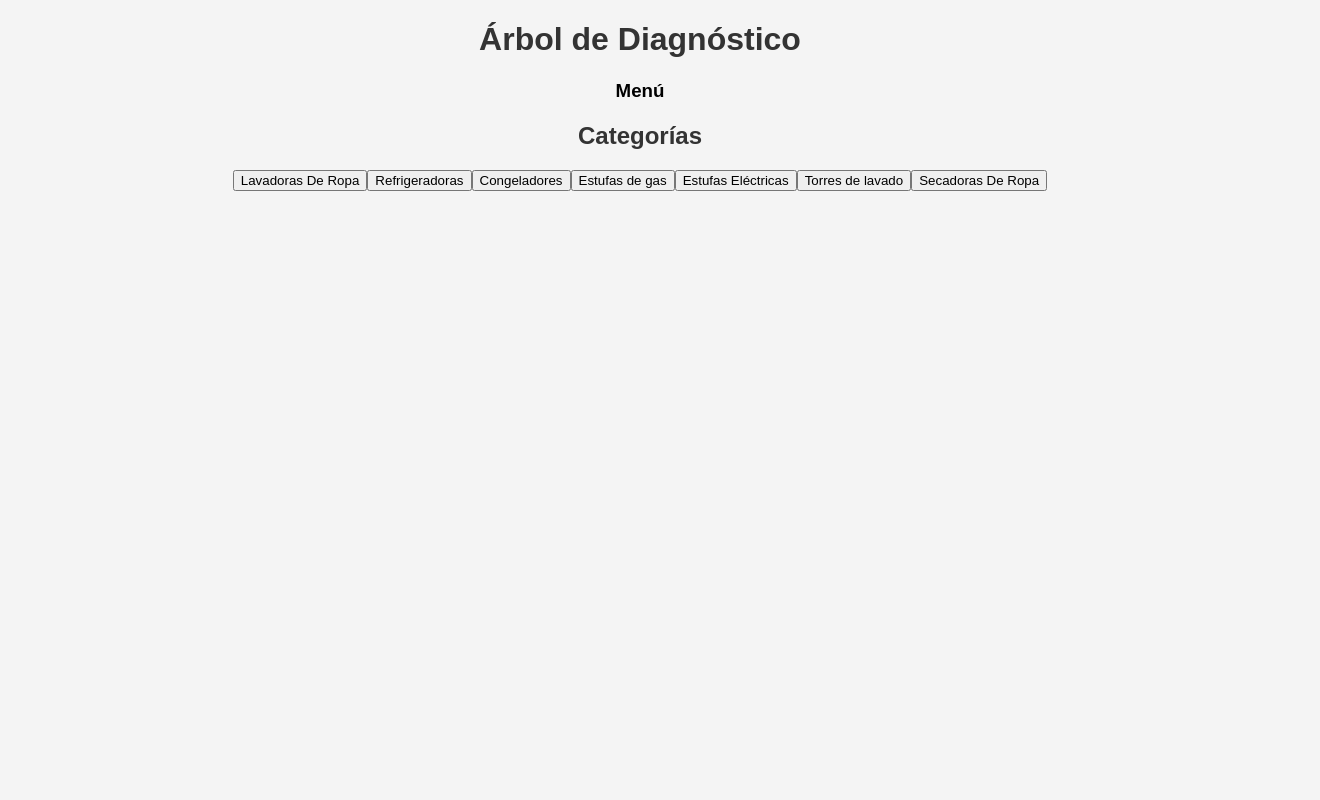
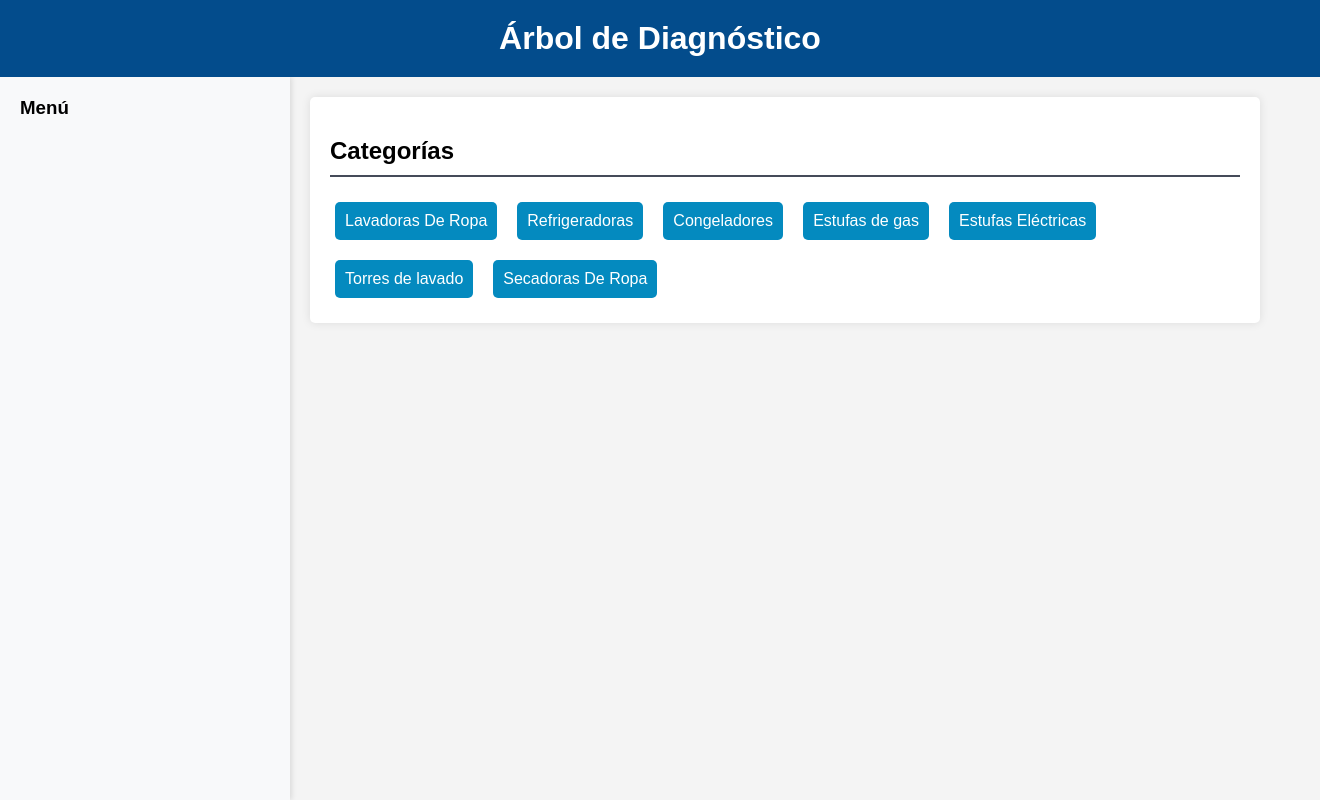
Before and after one commit to Beto0990/prueba-arbol-1, a plain HTML site: page index.html in a window 1280 px wide. Shown: the whole page, 1320 px wide, since content can reach past the window. Drawn offline with nearby package versions, Linux system fonts and the light colour scheme.

Commit message:
Update styles.css

```diff
--- a/styles.css
+++ b/styles.css
@@ -1,29 +1,136 @@
 body {
     font-family: Arial, sans-serif;
+    background-color: #f4f4f4;
     margin: 0;
     padding: 0;
-    background-color: #f4f4f4;
-    text-align: center;
+    display: flex;
+    flex-direction: column;
+    height: 100vh;
+    overflow: hidden;
 }
 
-header {
-    background-color: #333;
+h1 {
+    background-color: #034C8C;
     color: white;
-    padding: 10px 0;
+    padding: 20px;
+    text-align: center;
+    margin: 0;
+    width: 100%;
 }
 
-main {
-    padding: 20px;
+.container {
+    display: flex;
+    flex: 1;
+    overflow: hidden;
 }
 
-h1, h2 {
-    color: #333;
+.main-content {
+    flex: 1;
+    padding: 20px;
+    overflow-y: auto;
 }
 
-#api-data {
+section {
+    margin-bottom: 20px;
+    background-color: white;
+    padding: 20px;
+    border-radius: 5px;
+    box-shadow: 0 0 10px rgba(0, 0, 0, 0.1);
+}
+
+h2 {
+    border-bottom: 2px solid #454B59;
+    padding-bottom: 10px;
+    margin-bottom: 20px;
+}
+
+.button-container {
+    display: flex;
+    flex-wrap: wrap;
+    gap: 10px;
+}
+
+button {
+    margin: 5px;
+    padding: 10px;
+    background-color: #048ABF;
+    color: white;
+    border: none;
+    border-radius: 5px;
+    cursor: pointer;
+    font-size: 16px;
+    min-width: 120px;
+}
+
+button:hover {
+    background-color: #0056b3;
+}
+
+button.secondary {
+    background-color: #6c757d;
+}
+
+button.secondary:hover {
+    background-color: #5a6268;
+}
+
+button.warning {
+    background-color: #ffc107;
+}
+
+button.warning:hover {
+    background-color: #e0a800;
+}
+
+button.danger {
+    background-color: #dc3545;
+}
+
+button.danger:hover {
+    background-color: #c82333;
+}
+
+button.back {
+    background-color: #ff4d4d;
+}
+
+button.back:hover {
+    background-color: #ff1a1a;
+}
+
+button.green {
+    background-color: #28a745;
+}
+
+button.green:hover {
+    background-color: #218838;
+}
+
+#diagnostico p {
+    background-color: #ffcccc;
+    padding: 10px;
+    border-radius: 5px;
+    border: 1px solid #ff9999;
+}
+
+.sidebar {
+    width: 250px;
+    background-color: #f8f9fa;
+    padding: 20px;
+    box-shadow: 2px 0 5px rgba(0,0,0,0.1);
+}
+
+.sidebar h3 {
+    margin-top: 0;
+}
+
+.sidebar button {
+    width: 100%;
+    margin-bottom: 10px;
+}
+
+#button-group {
+    display: flex;
+    gap: 10px;
     margin-top: 20px;
-    padding: 20px;
-    background-color: white;
-    border-radius: 5px;
-    box-shadow: 0 0 10px rgba(0,0,0,0.1);
 }
```
